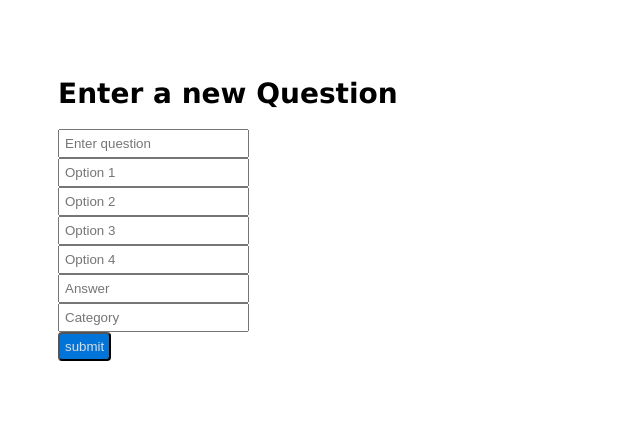
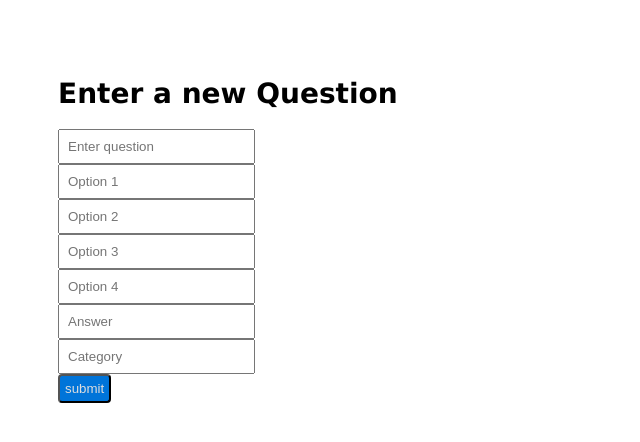
Before and after one commit to lfcj/testme, a Node server app: page /newQuestion in a window 1280 px wide. Shown: the top 442 px of the page, without its empty margins (0-640 px from the left). Run offline with Node 20, Linux system fonts and the light colour scheme; some libraries are stand-ins or nearby versions.

Commit message:
style for input fields

```diff
--- a/public/stylesheets/style.css
+++ b/public/stylesheets/style.css
@@ -42,9 +42,13 @@ a {
 .btn:hover{
 	padding: 6px;
 }
-input {
+.input-field {
 	display:block;
-	padding: 5px;
+	padding: 8px;
 	box-shadow: 3px;
 	float: center;
 }
+.container {
+	display: inline-block;
+    text-align: center;
+}
```
